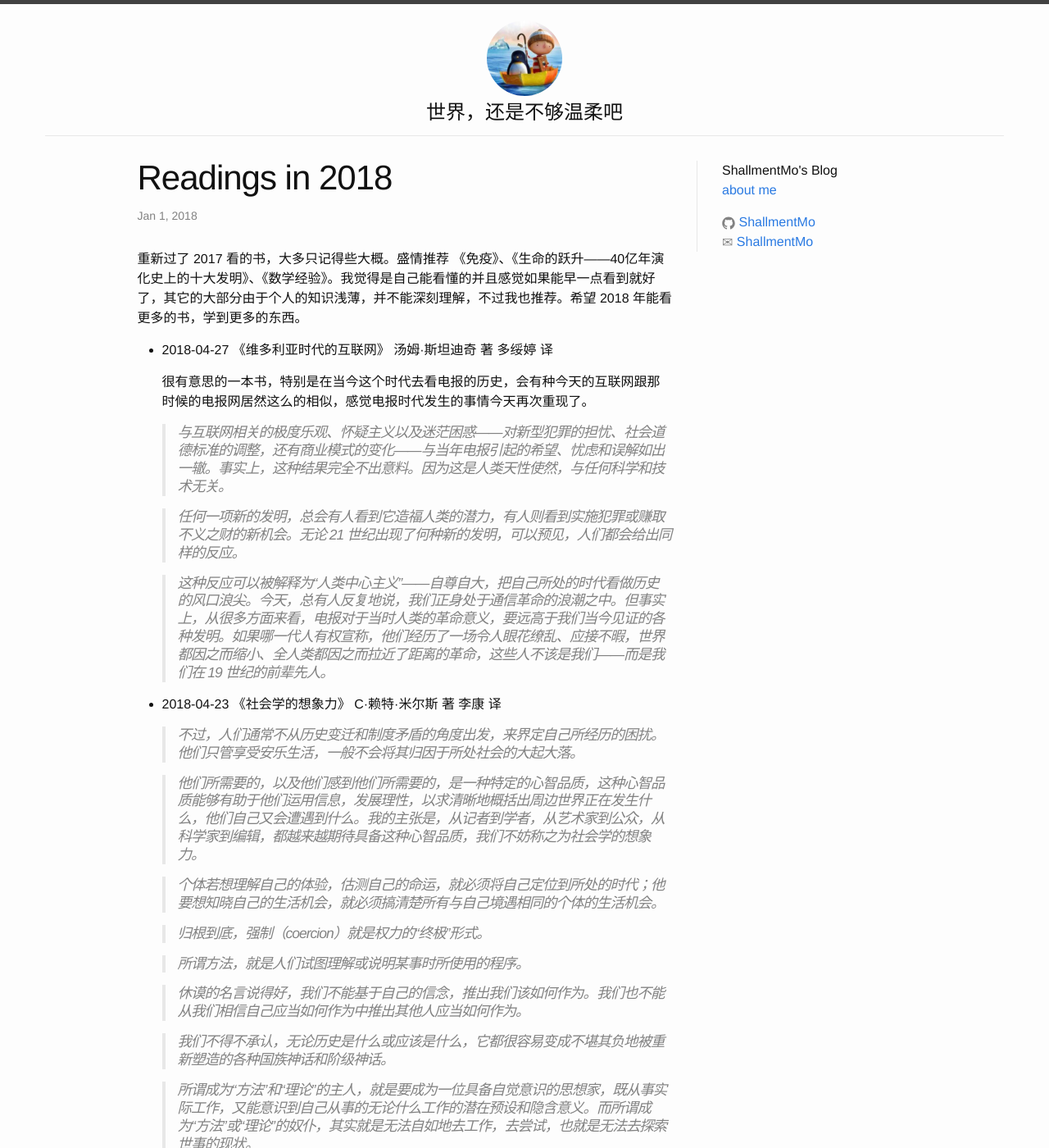
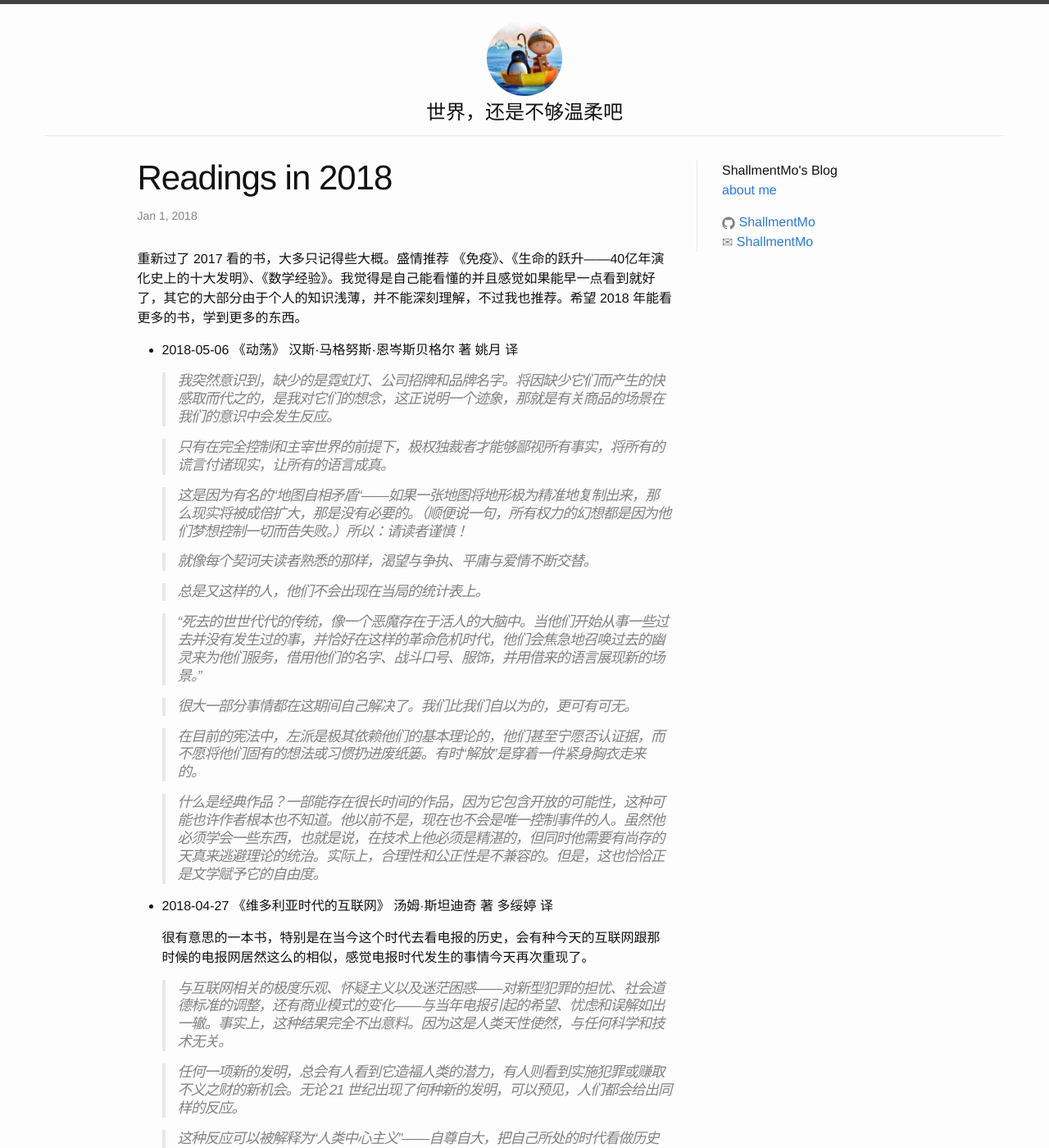
Before and after one commit to ShallmentMo/shallmentmo.github.com, a Jekyll site: the page built from _posts/2018-01-01-reading-in-2018.md, in a window 1280 px wide and 1400 px high. Shown: the whole window at 82% size. Built offline with Jekyll 4.4.1, drawn with Linux system fonts in a browser that asks for light colours.

Commit message:
add 2018-05-06 reading

```diff
--- a/_posts/2018-01-01-reading-in-2018.md
+++ b/_posts/2018-01-01-reading-in-2018.md
@@ -6,6 +6,26 @@ categories: posts
 ---
 
 重新过了 2017 看的书，大多只记得些大概。盛情推荐 《免疫》、《生命的跃升——40亿年演化史上的十大发明》、《数学经验》。我觉得是自己能看懂的并且感觉如果能早一点看到就好了，其它的大部分由于个人的知识浅薄，并不能深刻理解，不过我也推荐。希望 2018 年能看更多的书，学到更多的东西。
+
+* 2018-05-06 《动荡》 汉斯·马格努斯·恩岑斯贝格尔 著 姚月 译
+
+  > 我突然意识到，缺少的是霓虹灯、公司招牌和品牌名字。将因缺少它们而产生的快感取而代之的，是我对它们的想念，这正说明一个迹象，那就是有关商品的场景在我们的意识中会发生反应。
+
+  > 只有在完全控制和主宰世界的前提下，极权独裁者才能够鄙视所有事实，将所有的谎言付诸现实，让所有的语言成真。
+
+  > 这是因为有名的“地图自相矛盾“——如果一张地图将地形极为精准地复制出来，那么现实将被成倍扩大，那是没有必要的。（顺便说一句，所有权力的幻想都是因为他们梦想控制一切而告失败。）所以：请读者谨慎！
+
+  > 就像每个契诃夫读者熟悉的那样，渴望与争执、平庸与爱情不断交替。
+
+  > 总是又这样的人，他们不会出现在当局的统计表上。
+
+  > “死去的世世代代的传统，像一个恶魔存在于活人的大脑中。当他们开始从事一些过去并没有发生过的事，并恰好在这样的革命危机时代，他们会焦急地召唤过去的幽灵来为他们服务，借用他们的名字、战斗口号、服饰，并用借来的语言展现新的场景。”
+
+  > 很大一部分事情都在这期间自己解决了。我们比我们自以为的，更可有可无。
+
+  > 在目前的宪法中，左派是极其依赖他们的基本理论的，他们甚至宁愿否认证据，而不愿将他们固有的想法或习惯扔进废纸篓。有时“解放”是穿着一件紧身胸衣走来的。
+
+  > 什么是经典作品？一部能存在很长时间的作品，因为它包含开放的可能性，这种可能也许作者根本也不知道。他以前不是，现在也不会是唯一控制事件的人。虽然他必须学会一些东西，也就是说，在技术上他必须是精湛的，但同时他需要有尚存的天真来逃避理论的统治。实际上，合理性和公正性是不兼容的。但是，这也恰恰正是文学赋予它的自由度。
 
 * 2018-04-27 《维多利亚时代的互联网》 汤姆·斯坦迪奇 著 多绥婷 译
 
```
